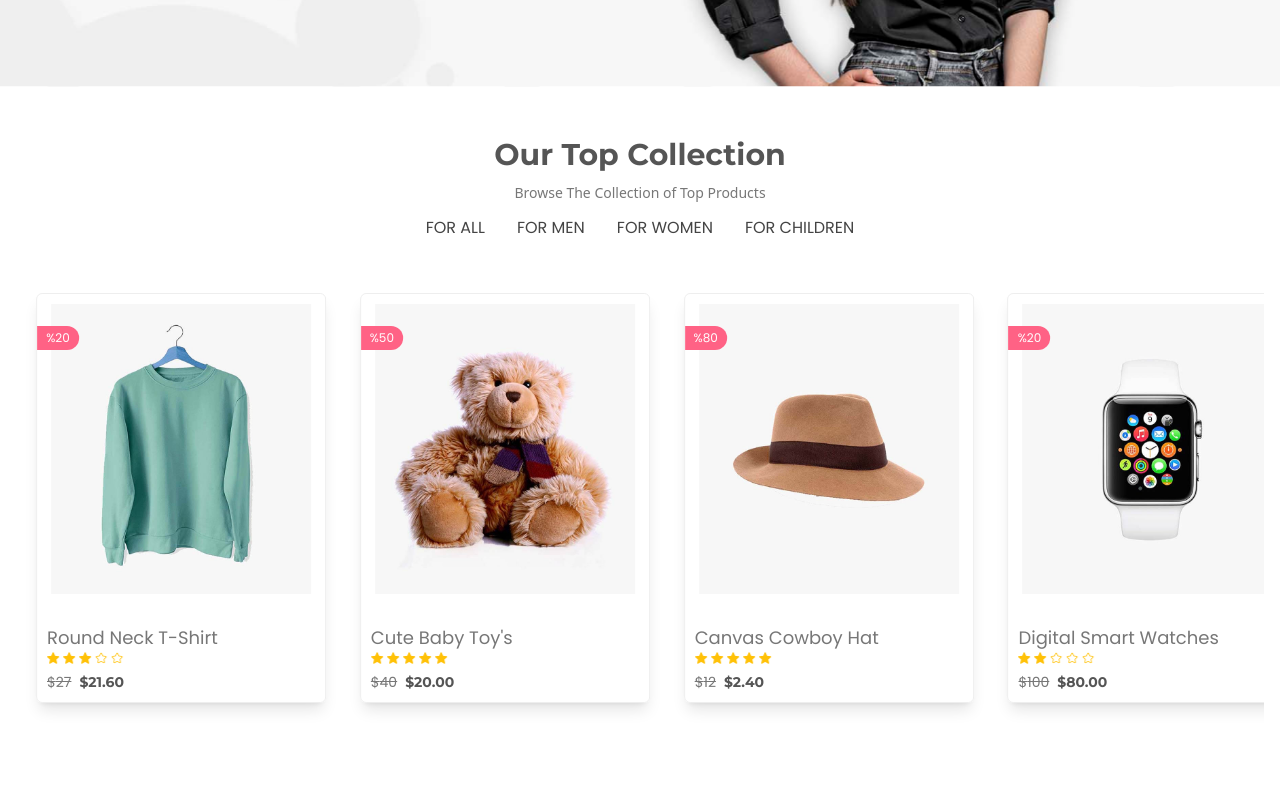
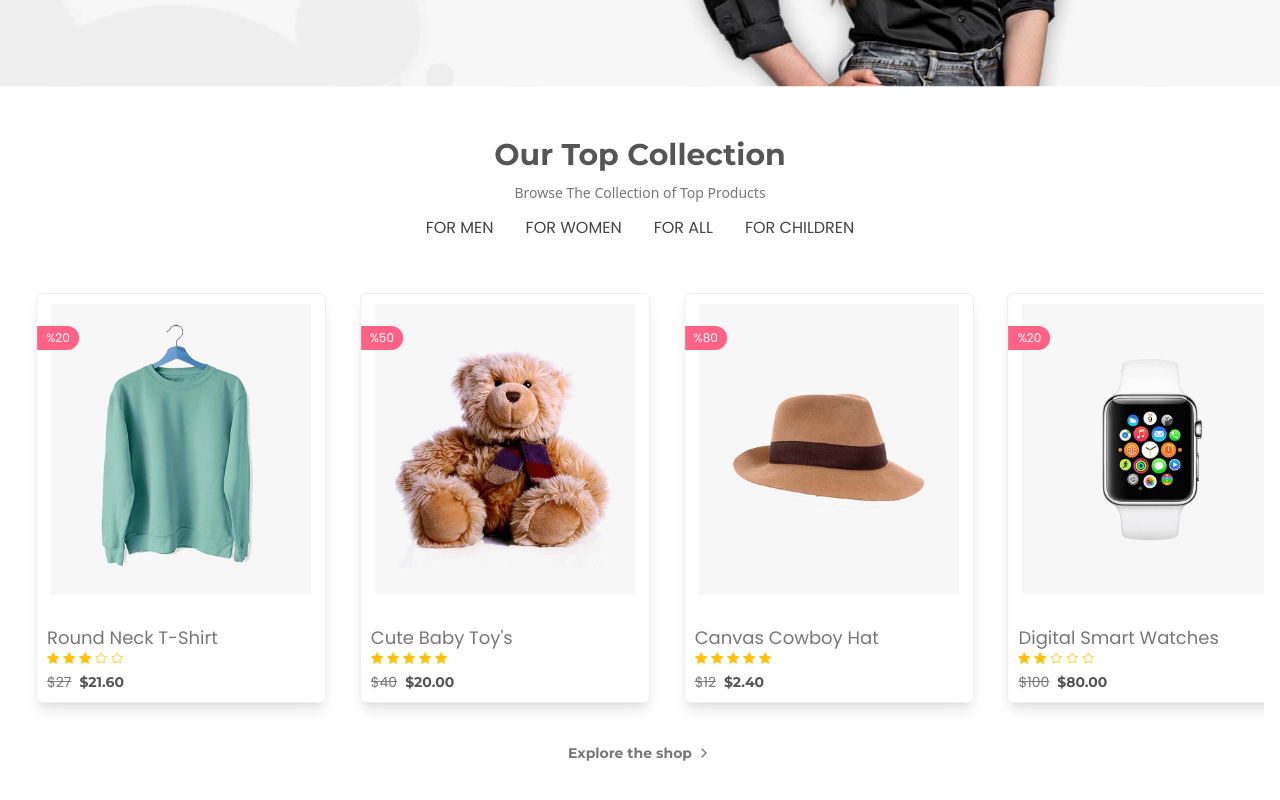
Before and after one commit to AliDeWeb/FullStack_OnlineShop, a Next.js app in the folder client/: page / in a window 1280 px wide. Shown: the part 576-1376 px from the top of the page. Built offline with nearby package versions, Linux system fonts and the light colour scheme.

Commit message:
explore the shop btn added

```diff
--- a/client/src/app/page.tsx
+++ b/client/src/app/page.tsx
@@ -5,6 +5,8 @@ import { BannerSlider } from "@/components/BannerSlider/BannerSlider.component";
 import { Navbar } from "@/components/Navbar/Navbar.component";
 import { ProductsSection } from "@/components/ProductsSection/ProductsSection.component";
 import { SectionWrapper } from "@/components/SectionWrapper/SectionWrapper.component";
+import Link from "next/link";
+import { ChevronRight } from "lucide-react";
 
 // Metadata
 export const metadata: Metadata = {
@@ -17,10 +19,10 @@ const images = [
   { link: "/", src: "/banners/home-page/01.png" },
 ];
 const NavbarItems: { link: string; title: string }[] = [
-  { link: "/?products=all", title: "for all" },
-  { link: "/?products=men", title: "for men" },
-  { link: "/?products=women", title: "for women" },
-  { link: "/?products=children", title: "for children" },
+  { link: "/products", title: "for men" },
+  { link: "/products", title: "for women" },
+  { link: "/products", title: "for all" },
+  { link: "/products", title: "for children" },
 ];
 const products = [
   {
@@ -85,6 +87,15 @@ export default function Home() {
           <Navbar items={NavbarItems} />
 
           <ProductsSection products={products} />
+          <div className="flex items-center justify-center">
+            <Link
+              className="inline-flex items-center gap-1 font-montserrat text-sm font-bold text-[#777777] transition-all hover:scale-105"
+              href="/products"
+            >
+              Explore the shop
+              <ChevronRight size={16} />
+            </Link>
+          </div>
         </div>
       </SectionWrapper>
     </div>
```
